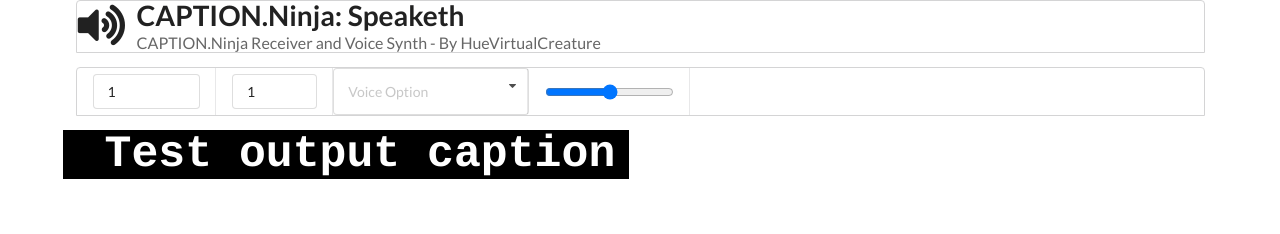
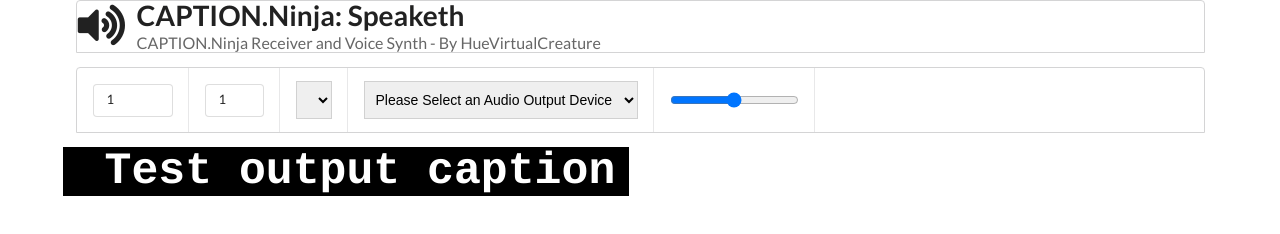
Before and after one commit to HueVirtualCreature/CaptionNinjaSpeaketh, a plain HTML site: page speaketh.html in a window 1280 px wide. Drawn offline with nearby package versions, Linux system fonts and the light colour scheme.

Commit message:
Trying to fix the dropdowns

```diff
--- a/speaketh.html
+++ b/speaketh.html
@@ -80,20 +80,22 @@
 				</div>
 				<div class="ui top attached menu">
 					<div class="item">
-						<div class="ui icon input">
+						<div class="ui small input">
 						  <input id="rateSelect" type="number" placeholder="Rate" value="1" min="0.1" max="10">
 						</div>
 					</div>
 					<div class="item">
-						<div class="ui icon input">
+						<div class="ui small input">
 						  <input id="pitchSelect" type="number" placeholder="Pitch" value="1" min="0" max="2">
 						</div>
 					</div>
-					<div class="ui selection dropdown item">
-						<input type="hidden" id="voiceSelect">
-						<i class="dropdown icon"></i>
-						<div class="default text">Voice Option</div>
-						<div class="menu" id="voiceOptions"></div>
+					<div class="item">
+						<select class="ui dropdown" id="voiceSelect"></select>
+					</div>
+					<div class="item">
+						<select class="ui dropdown" id="audioOutSelect">
+							<option value="default">Please Select an Audio Output Device</option>
+						</select>
 					</div>
 					<div class="item">
 						<input id="volumeRange" type="range" min="0" max="1" value="0.5" step="any"/>
@@ -112,11 +114,18 @@
 	function loadVoiceOptionsSelect() {
 		let voices = getVoiceOptionsFromSpeechWebKit();
 
-		let voiceSelect = $("#voiceOptions");
+		// let voiceSelect = $("#voiceOptions");
+
 		voices.forEach(v => {
+			let options = document.getElementById("voiceSelect");
 			VOICE_STORE.push(v);
 			let voiceName = v.name;
-			voiceSelect.append($('<div></div>').addClass("item").attr("value", voiceName).html(voiceName));
+			// voiceSelect.append($('<option></option>').addClass("item").attr("value", voiceName).html(voiceName));
+
+			let newOption = document.createElement("option");
+			newOption.setAttribute("value", voiceName);
+			newOption.innerHTML = voiceName;
+			options.appendChild(newOption);
 		});
 	}
 
@@ -147,6 +156,22 @@
 		return $("#rateSelect").val() || 1;
 	}
 
+	//Audio Devices
+	// (async () => {
+	// 	let devices = await navigator.mediaDevices.enumerateDevices()
+	// 	// await navigator.permissions.request( { name: "camera" } );
+	// 	let options = document.getElementById("audioOutSelect");
+	// 	// let devices = await navigator.mediaDevices.getUserMedia({audio: true, video: true});
+	// 	devices.forEach(device => {
+	// 		if (device.kind === "audiooutput") {
+	// 			let newOption = document.createElement("option");
+	// 			newOption.setAttribute("value", device.deviceId);
+	// 			newOption.innerHTML = device.label;
+	// 			options.appendChild(newOption);
+	// 		}
+	// 	})
+	// })();
+
 	//???
 	(function (w) {
 		//Get URL Params
@@ -164,9 +189,7 @@
 			};
 		};
 
-		loadVoiceOptionsSelect();
 		SPEECHSYNTH = window.speechSynthesis;
-		$('.ui.dropdown').dropdown();
 	})(window);
 
 	var urlParams = new URLSearchParams(window.location.search);
@@ -274,6 +297,8 @@
 		setTimeout(function(){window.location.reload(true);},100);
 	};
 
+	loadVoiceOptionsSelect();
+
 	</script>
 	</body>
 </html>
```
